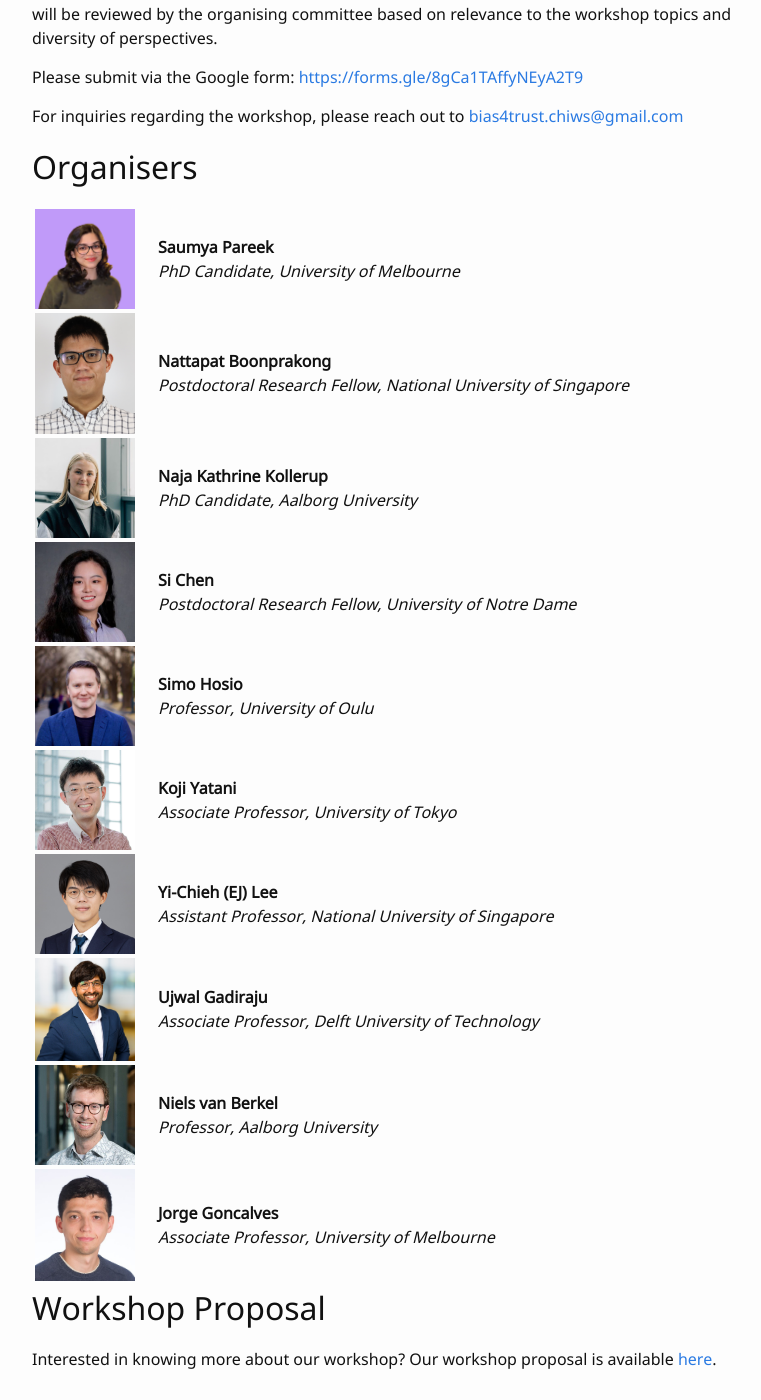
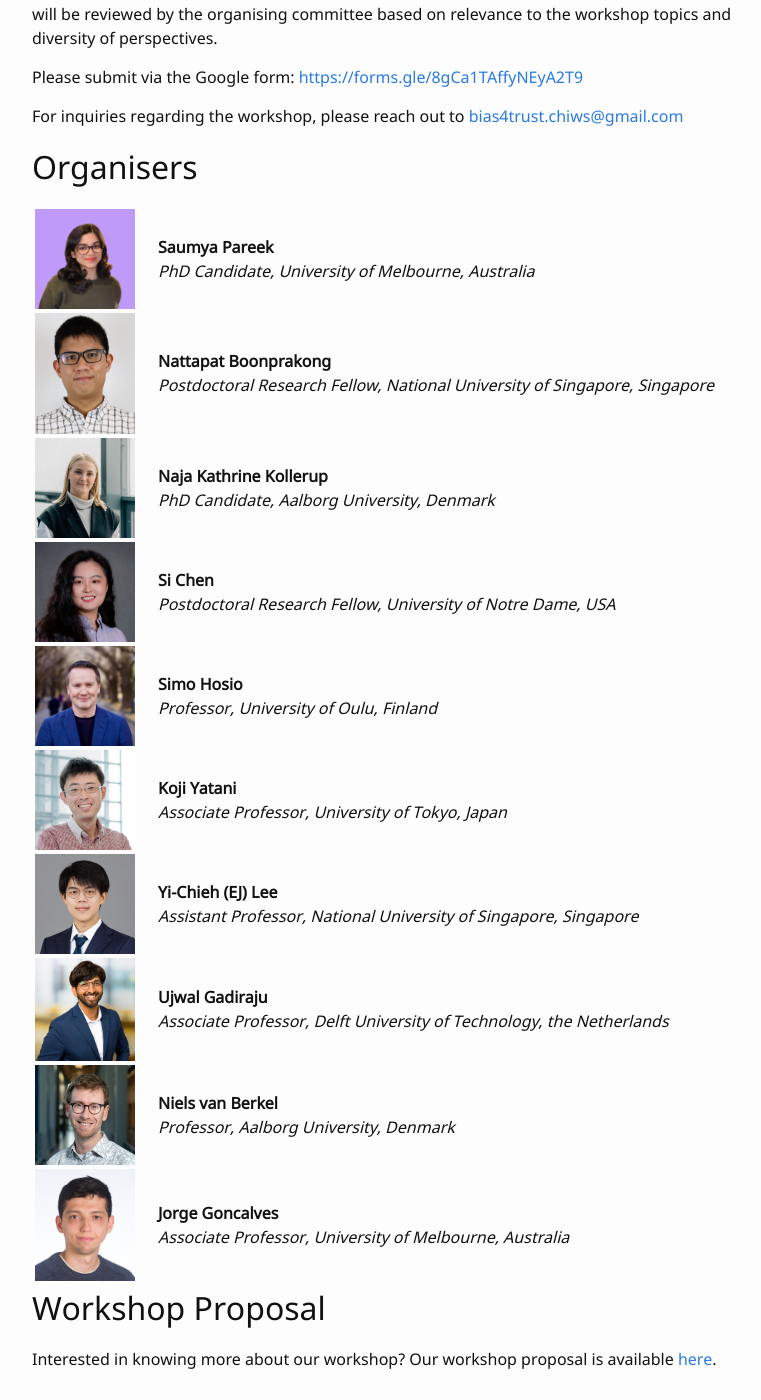
Before and after one commit to chi-bias-trust/chi-bias-trust.github.io, a Jekyll site: the page built from index.md, in a window 1280 px wide and 1400 px high, scrolled down 3011 px. Shown: the whole window, without its empty margins (238-999 px from the left). Built offline with Jekyll 4.4.1, drawn with Linux system fonts in a browser that asks for light colours.

Commit message:
Update index.md

```diff
--- a/index.md
+++ b/index.md
@@ -61,7 +61,7 @@ For inquiries regarding the workshop, please reach out to [bias4trust.chiws@gmai
     <td>
       <b>Saumya Pareek</b>
       <br>
-      <i>PhD Candidate, University of Melbourne</i>
+      <i>PhD Candidate, University of Melbourne, Australia</i>
       <br>
     </td>
   </tr>
@@ -73,7 +73,7 @@ For inquiries regarding the workshop, please reach out to [bias4trust.chiws@gmai
     <td>
       <b>Nattapat Boonprakong</b>
       <br>
-      <i>Postdoctoral Research Fellow, National University of Singapore</i>
+      <i>Postdoctoral Research Fellow, National University of Singapore, Singapore</i>
       <br>
     </td>
   </tr>
@@ -85,7 +85,7 @@ For inquiries regarding the workshop, please reach out to [bias4trust.chiws@gmai
     <td>
       <b>Naja Kathrine Kollerup</b>
       <br>
-      <i>PhD Candidate, Aalborg University</i>
+      <i>PhD Candidate, Aalborg University, Denmark</i>
       <br>
     </td>
   </tr>
@@ -97,7 +97,7 @@ For inquiries regarding the workshop, please reach out to [bias4trust.chiws@gmai
     <td>
       <b>Si Chen</b>
       <br>
-      <i>Postdoctoral Research Fellow, University of Notre Dame</i>
+      <i>Postdoctoral Research Fellow, University of Notre Dame, USA</i>
       <br>
     </td>
   </tr>
@@ -109,7 +109,7 @@ For inquiries regarding the workshop, please reach out to [bias4trust.chiws@gmai
     <td>
       <b>Simo Hosio</b>
       <br>
-      <i>Professor, University of Oulu</i>
+      <i>Professor, University of Oulu, Finland</i>
       <br>
     </td>
   </tr>
@@ -121,7 +121,7 @@ For inquiries regarding the workshop, please reach out to [bias4trust.chiws@gmai
     <td>
       <b>Koji Yatani</b>
       <br>
-      <i>Associate Professor, University of Tokyo</i>
+      <i>Associate Professor, University of Tokyo, Japan</i>
       <br>
     </td>
   </tr>
@@ -133,7 +133,7 @@ For inquiries regarding the workshop, please reach out to [bias4trust.chiws@gmai
     <td>
       <b>Yi-Chieh (EJ) Lee</b>
       <br>
-      <i>Assistant Professor, National University of Singapore</i>
+      <i>Assistant Professor, National University of Singapore, Singapore</i>
       <br>
     </td>
   </tr>
@@ -145,7 +145,7 @@ For inquiries regarding the workshop, please reach out to [bias4trust.chiws@gmai
     <td>
       <b>Ujwal Gadiraju</b>
       <br>
-      <i>Associate Professor, Delft University of Technology</i>
+      <i>Associate Professor, Delft University of Technology, the Netherlands</i>
       <br>
     </td>
   </tr>
@@ -157,7 +157,7 @@ For inquiries regarding the workshop, please reach out to [bias4trust.chiws@gmai
     <td>
       <b>Niels van Berkel</b>
       <br>
-      <i>Professor, Aalborg University</i>
+      <i>Professor, Aalborg University, Denmark</i>
       <br>
     </td>
   </tr>
@@ -169,7 +169,7 @@ For inquiries regarding the workshop, please reach out to [bias4trust.chiws@gmai
     <td>
       <b>Jorge Goncalves</b>
       <br>
-      <i>Associate Professor, University of Melbourne</i>
+      <i>Associate Professor, University of Melbourne, Australia</i>
       <br>
     </td>
   </tr>
```
